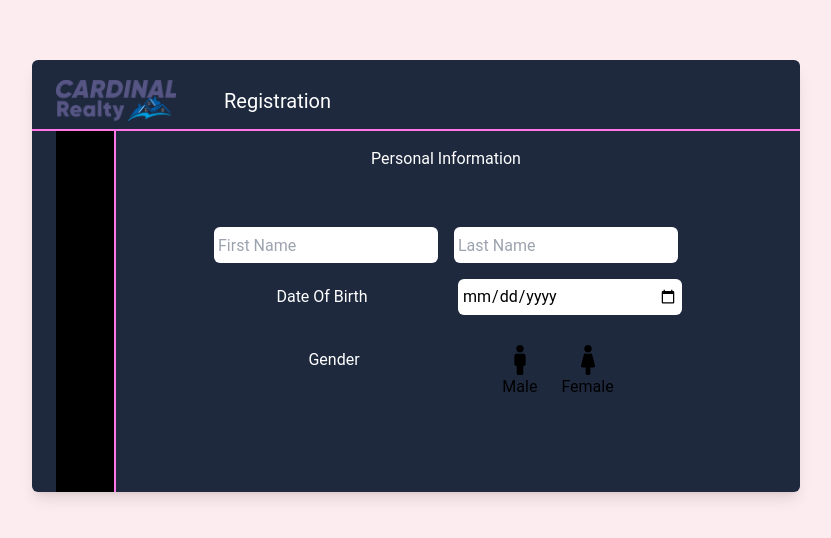
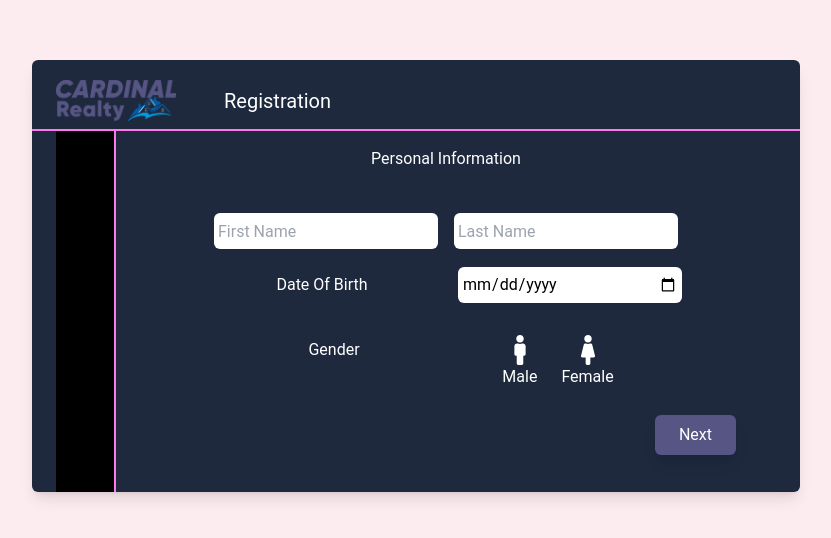
Before and after one commit to Blanco237/Cardinal-Realty, a React (Create React App) app in the folder client/: page / in a window 1280 px wide. Shown: the part 124-662 px from the top of the page, without its empty margins (224-1055 px from the left). Built offline with nearby package versions, Linux system fonts and the light colour scheme.

Commit message:
Added conditional rendering on Gender state

```diff
--- a/client/src/views/Register.jsx
+++ b/client/src/views/Register.jsx
@@ -50,9 +50,9 @@ const Register = () => {
             >
               <Form className={`w-full`}>
                 <section
-                  className={`${classes.formSection}-1  min-h-[15rem] flex flex-col gap-4 items-center`}
+                  className={`${classes.formSection}-1  min-h-[20rem] flex flex-col gap-4 items-center justify-between `}
                 >
-                  <h1 className="text-white mb-10 mt-4">
+                  <h1 className="text-white mb-6 mt-4">
                     Personal Information
                   </h1>
                   <div className="flex flex-row justify-center gap-4 items-center ">
@@ -105,15 +105,18 @@ const Register = () => {
                     <div className={`h-9 w-[14rem] px-1 rounded-md flex gap-6 justify-center items-center`} onChange={(e) => setGender(e.target.value)}>
                       <label className="flex flex-col justify-center items-center cursor-pointer">
                         <Field name="gender" type="radio" value="Male" className={`opacity-0`}/>
-                        <i className="text-3xl"><FaMale/></i>
-                        <span>Male</span>
+                        <i className={`text-3xl ${gender==='Male'? 'text-blue': 'text-white'}`}><FaMale/></i>
+                        <span className={`${gender==='Male'? 'text-blue': 'text-white'}`}>Male</span>
                       </label>
                       <label className="flex flex-col justify-center items-center cursor-pointer">
                         <Field name="gender" type="radio" value="Female" className={`opacity-0`}/>
-                        <i className="text-3xl"><FaFemale/></i>
-                        <span>Female</span>
+                        <i className={`text-3xl ${gender==='Female'? 'text-pink': 'text-white'}`}><FaFemale/></i>
+                        <span className={`${gender==='Female'? 'text-pink': 'text-white'}`}>Female</span>
                       </label>
                     </div>
+                  </div>
+                  <div className="w-full h-8 mt-7 flex justify-end items-center text-white px-4">
+                      <button className="px-6 py-2 bg-metal hover:bg-grey-blue transition-colors rounded-md shadow-lg cursor-pointer focus:shadow-sm" onClick={(e) => e.preventDefault()}> Next </button>
                   </div>
                 </section>
               </Form>
--- a/client/tailwind.config.js
+++ b/client/tailwind.config.js
@@ -19,6 +19,8 @@ module.exports = {
       'bubble-gum': '#ff77e9',
       'bermuda': '#78dcca',
       'dark-faded' : 'rgb(0,0,0,0.3)',
+      'blue' : '#74c0fc',
+      'pink' : '#6741d9'
     }
   },
   plugins: [],
```
